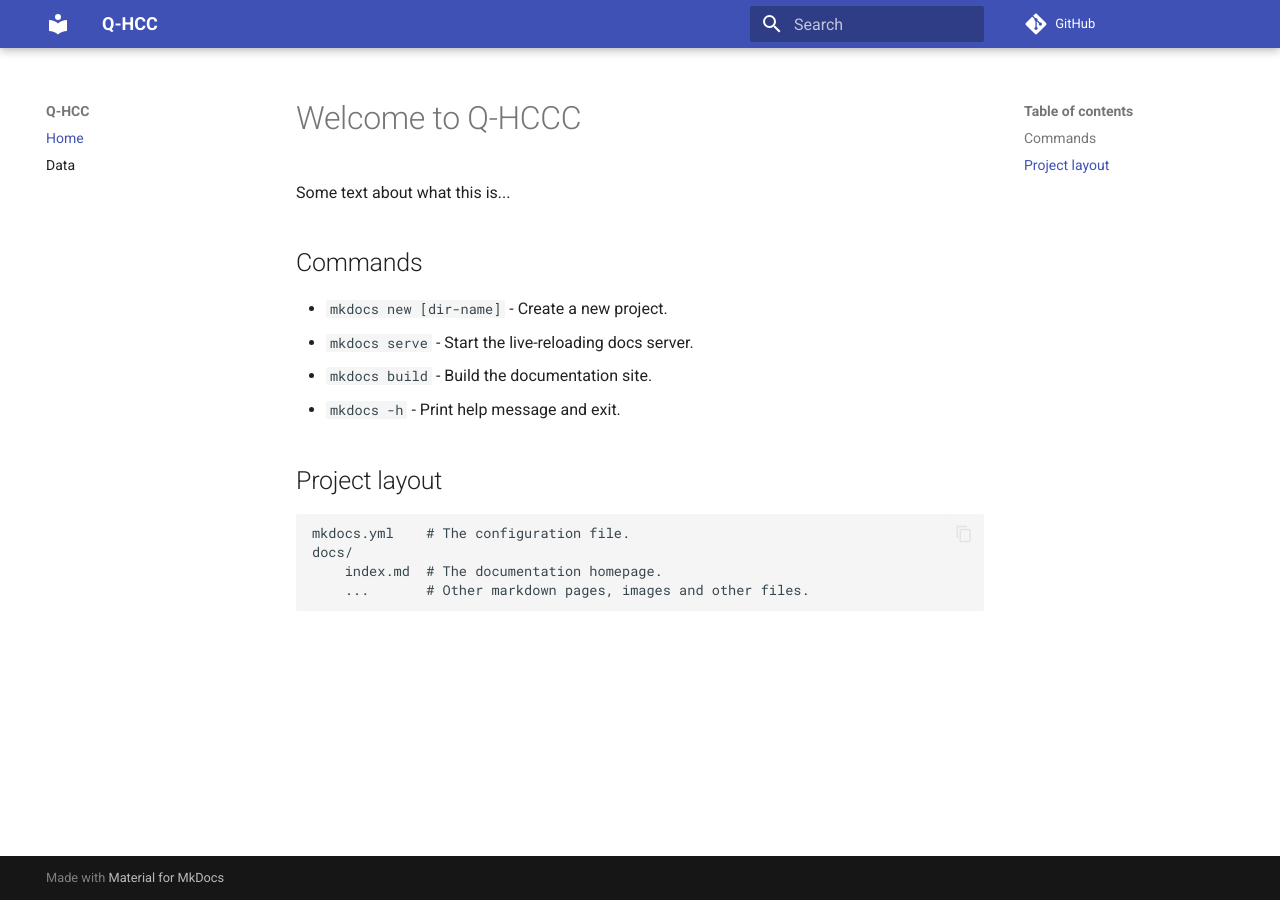
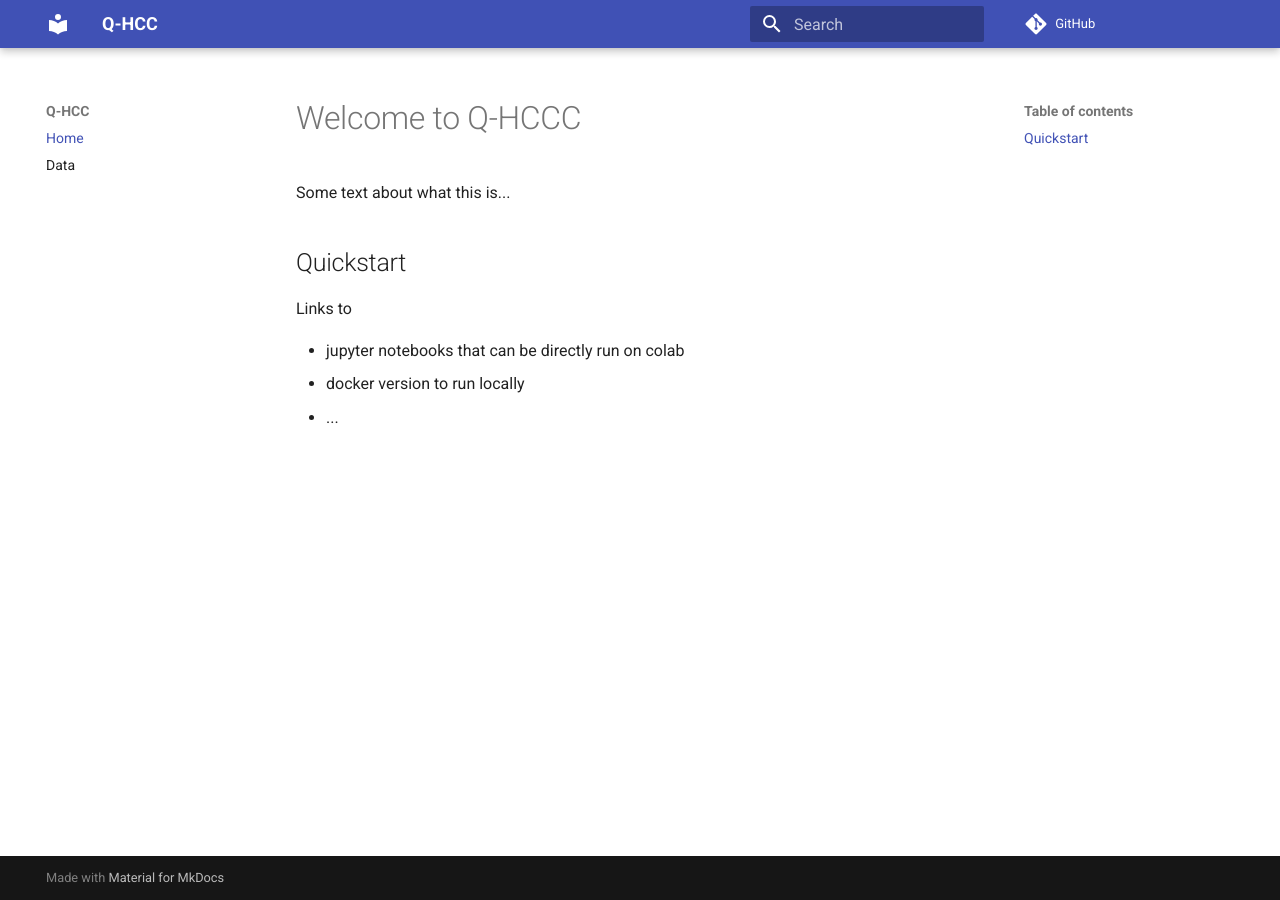
Before and after one commit to ssciwr/QHCC, an MkDocs documentation site: the page built from docs/index.md, in a window 1280 px wide. Built offline with MkDocs 1.6.1 and Material for MkDocs 9.7.7, drawn with Linux system fonts in a browser that asks for light colours; comment, search, counter and statistics services are not loaded.

```diff
--- a/docs/index.md
+++ b/docs/index.md
@@ -2,16 +2,10 @@
 
 Some text about what this is...
 
-## Commands
+## Quickstart
 
-* `mkdocs new [dir-name]` - Create a new project.
-* `mkdocs serve` - Start the live-reloading docs server.
-* `mkdocs build` - Build the documentation site.
-* `mkdocs -h` - Print help message and exit.
+Links to
 
-## Project layout
-
-    mkdocs.yml    # The configuration file.
-    docs/
-        index.md  # The documentation homepage.
-        ...       # Other markdown pages, images and other files.
+- jupyter notebooks that can be directly run on colab
+- docker version to run locally
+- ...
--- a/mkdocs.yml
+++ b/mkdocs.yml
@@ -10,6 +10,8 @@ markdown_extensions:
       anchor_linenums: true
       line_spans: __span
       pygments_lang_class: true
+  - pymdownx.tabbed:
+      alternate_style: true
   - pymdownx.inlinehilite
   - pymdownx.snippets
   - pymdownx.superfences
```
Also changed, not shown: docs/data.md (+14 -4 lines).
